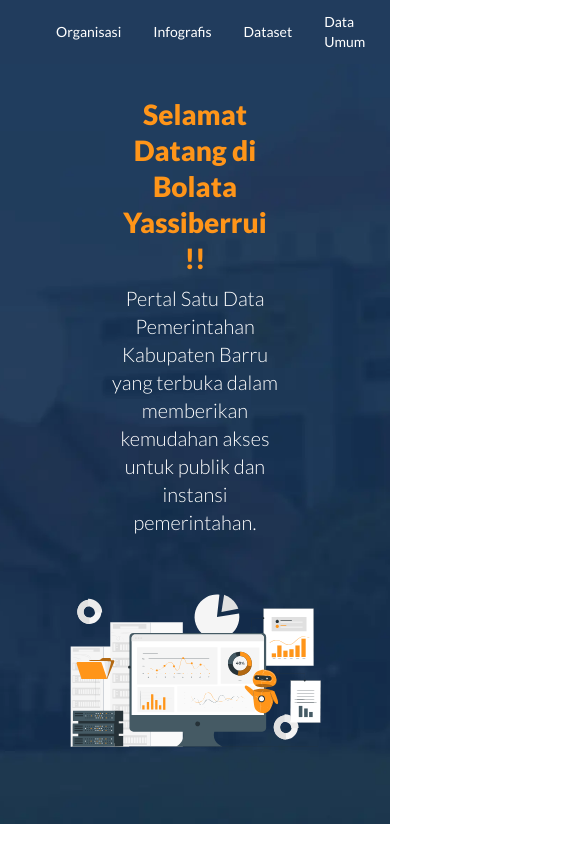
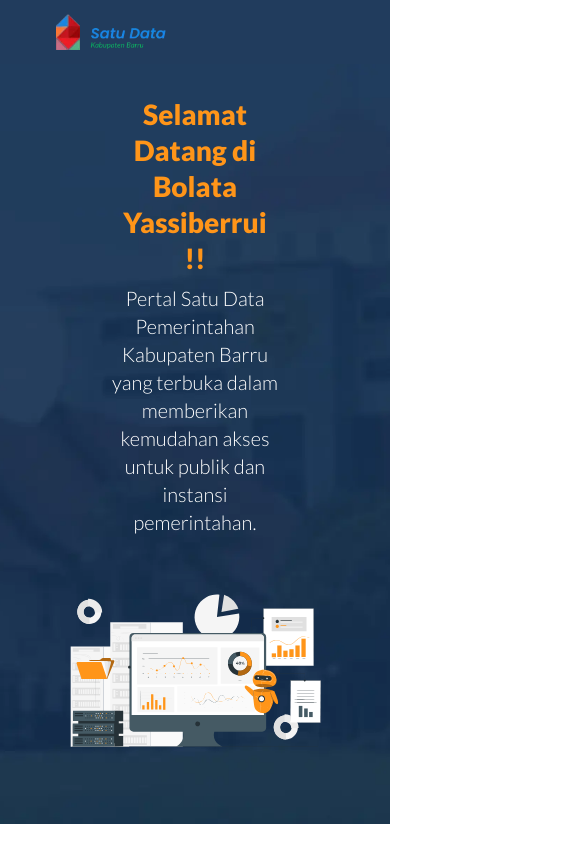
Before and after one commit to Tim-KP-SatuData-Barru/SatuData-Barru, a Next.js app: page / in a window 390 px wide. Shown: the top 844 px of the page, 585 px wide, since content can reach past the window. Built offline with nearby package versions, Linux system fonts and the light colour scheme.

Commit message:
feat: added hamburger

```diff
--- a/app/components/navbar/Navbar.tsx
+++ b/app/components/navbar/Navbar.tsx
@@ -1,5 +1,5 @@
 "use client";
-import React from "react";
+import React, { useEffect, useState } from "react";
 import Image from "next/image";
 import Link from "next/link";
 import { usePathname } from "next/navigation";
@@ -18,8 +18,48 @@ function Navbar() {
     { id: 8, title: "Publikasi", href: "/publikasi" },
   ];
 
+  const [isHamburgerActive, setHamburgerActive] = useState(false);
+
+  const toggleHamburger = () => {
+    setHamburgerActive(!isHamburgerActive);
+  };
+
+  // Handle click outside hamburger menu
+  const handleClickOutside = (e: MouseEvent) => {
+    if (
+      !(e.target as HTMLElement).matches("#hamburger") &&
+      !(e.target as HTMLElement).closest("#nav-menu")
+    ) {
+      setHamburgerActive(false);
+    }
+  };
+
+
+  useEffect(() => {
+    window.addEventListener("click", handleClickOutside);
+
+    return () => {
+      window.removeEventListener("click", handleClickOutside);
+    };
+  }, []);
+
   return (
-    <nav className="sticky top-0 z-50 flex h-16 w-screen items-center justify-between bg-blue-dark px-14 py-4">
+    <header className={`sticky top-0 z-40 h-16 w-screen bg-blue-dark`}>
+      <button
+        id="hamburger"
+        name="hamburger"
+        type="button"
+        className="absolute right-14 block group z-50 py-4 lg:hidden"
+        onClick={toggleHamburger}
+      >
+        <span className="hamburger-line transition duration-300 ease-in-out group-hover:bg-blue-light"></span>
+        <span className="hamburger-line transition duration-300 ease-in-out group-hover:bg-blue-light"></span>
+        <span className="hamburger-line transition duration-300 ease-in-out group-hover:bg-blue-light"></span>
+      </button>
+
+      <nav
+      className="flex items-center justify-between h-16 px-14 py-4"
+      id="nav-menu">
         <Link href="/">
           <Image
             src="/images/bolata_logo.webp"
@@ -28,11 +68,13 @@ function Navbar() {
             alt="Bolata's icon"
           />
         </Link>
-      <section className="flex items-center gap-8 text-white text-sm">
+        <section className={`flex flex-col px-4 py-4 gap-2 absolute rounded-lg right-[3.5rem] top-14 w-[250px] lg:w-fit lg:gap-8 lg:px-0 lg:bg-transparent lg:flex-row bg-blue text-white ${
+            isHamburgerActive ? "" : "hidden"
+        } lg:flex lg:static`}>
           {navItems.map((link) => (
             <Link key={link.id} href={link.href}>
               <span
-              className={`${
+                className={`text-sm ${
                   pathname.startsWith(link.href)
                     ? "hover:text-white-hover text-blue-light"
                     : "hover:text-white-hover"
@@ -44,6 +86,7 @@ function Navbar() {
           ))}
         </section>
       </nav>
+    </header>
   );
 }
 
```
Lines whose indentation alone changed are shown as unchanged.
